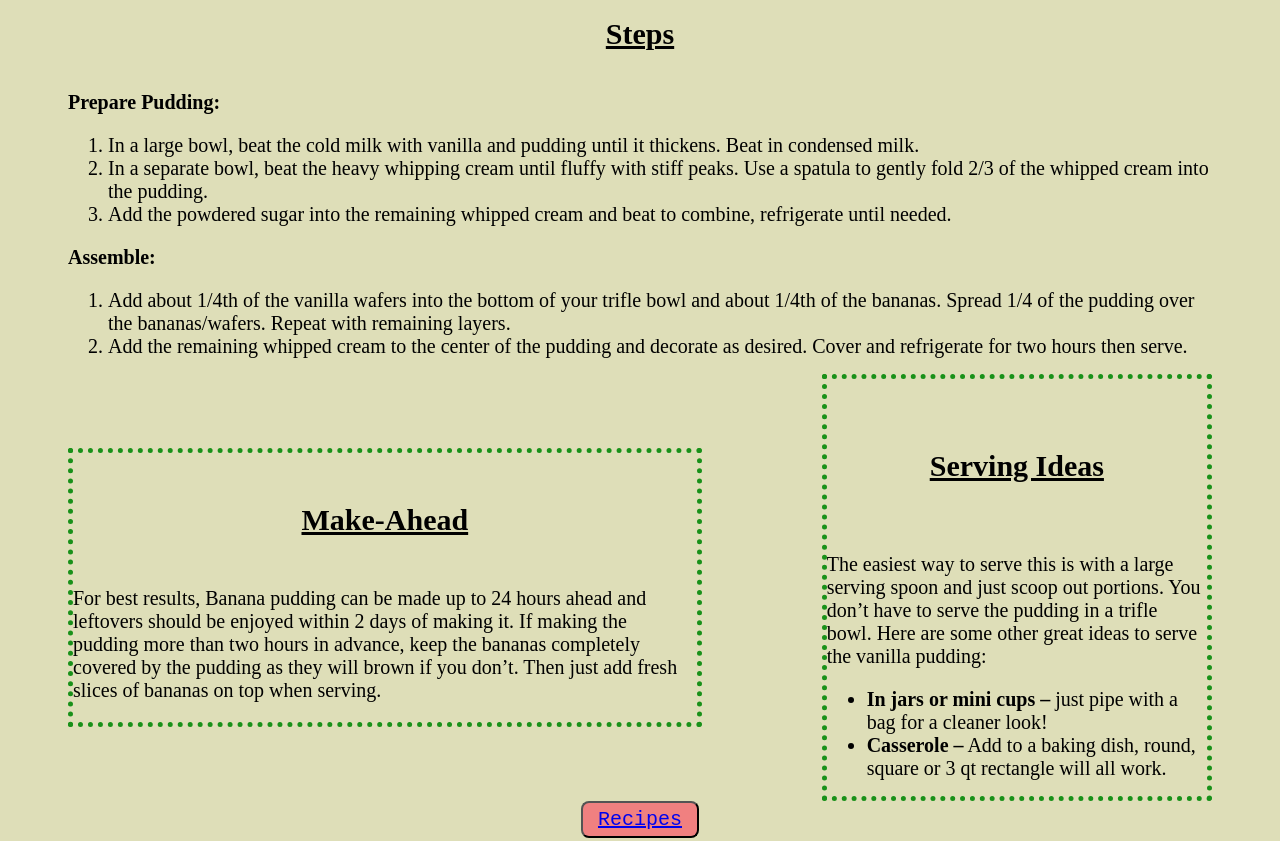
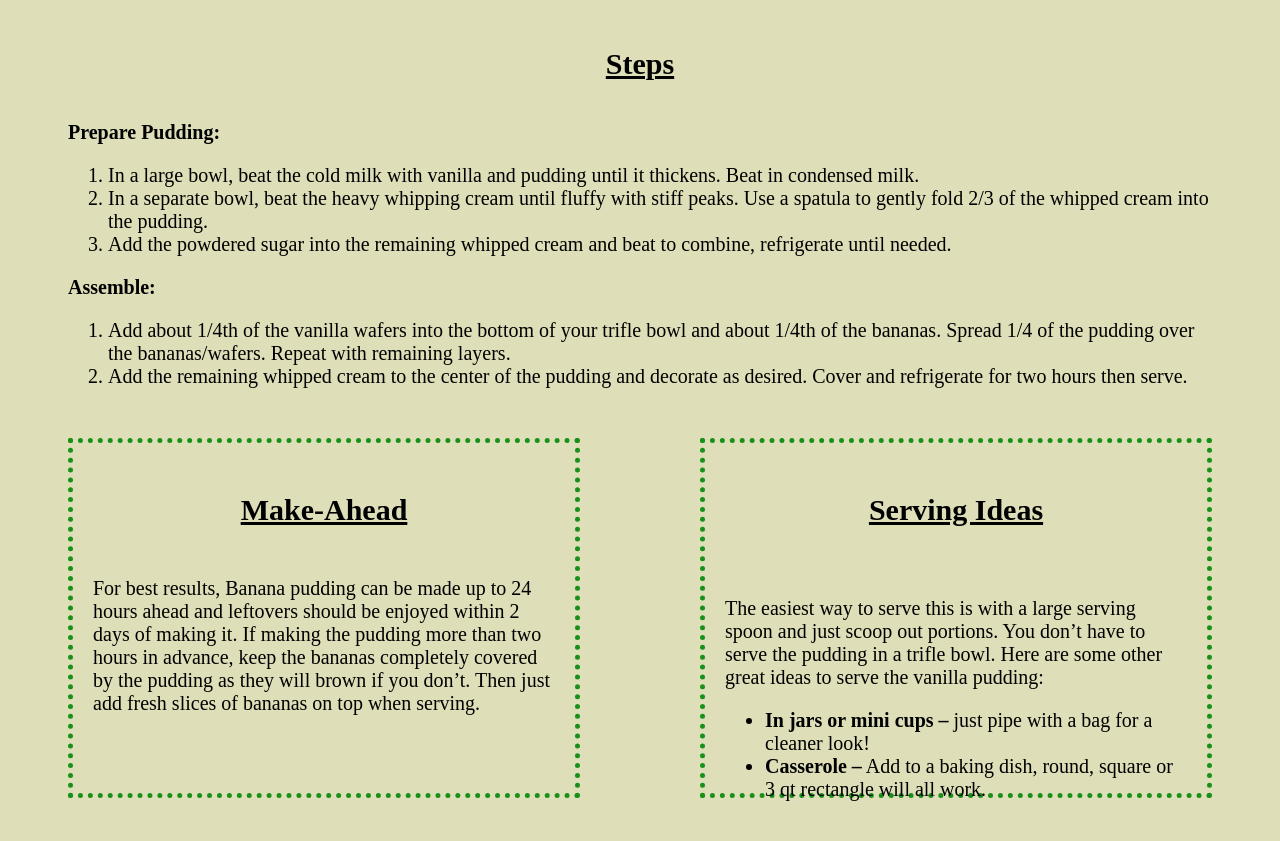
Before and after one commit to Kylie-C/odin-recipes, a plain HTML site: page recipes/banana-pudding.html in a window 1280 px wide. Shown: the part 959-1800 px from the top of the page. Drawn offline with Linux system fonts and the light colour scheme.

Commit message:
Added/modified border and position of div.make-serving-container

```diff
--- a/recipes/banana-pudding.css
+++ b/recipes/banana-pudding.css
@@ -44,8 +44,14 @@ img {
 }
 
 
+.steps-container {
+    margin: 0 60px 50px 60px;
+}
+
+
 .make-serving-container {
     display: flex;
+    margin-bottom: 50px;
 }
 
 
@@ -63,11 +69,11 @@ h4,
 h5,
 h6 {
     text-align: center;
+    margin-top: 50px;
 }
 
 
 .ingredients-container,
-.steps-container,
 .make-ahead-container,
 .serving-ideas-container {
     margin: auto 60px;
@@ -83,6 +89,9 @@ h6 {
 .make-ahead-container,
 .serving-ideas-container {
     border: 5px dotted rgb(25, 145, 25);
+    padding: 0 20px;
+    width: 600px;
+    height: 350.3px;
 }
 
 
```
